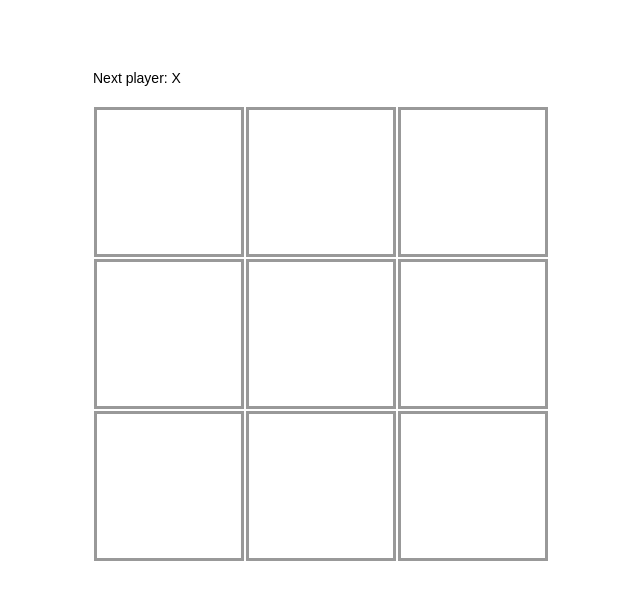
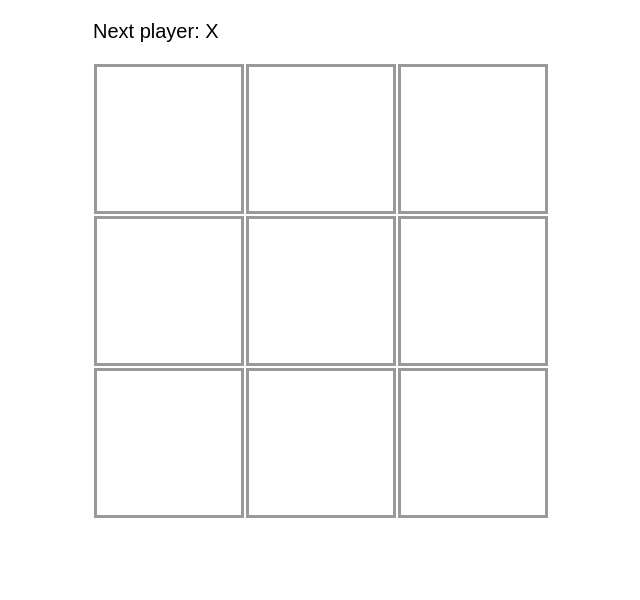
Before and after one commit to moathdlaimi/tictactoe_react, a React (Create React App) app: page / in a window 1280 px wide. Shown: the top 600 px of the page, without its empty margins (294-934 px from the left). Built offline with nearby package versions, Linux system fonts and the light colour scheme.

Commit message:
moved state to parent (Board)

```diff
--- a/src/App.js
+++ b/src/App.js
@@ -1,4 +1,3 @@
-import React from 'react';
 import Game from './components/Game';
 import './index.css';
 
--- a/src/components/Board.js
+++ b/src/components/Board.js
@@ -1,33 +1,39 @@
-import react from 'react';
+import { useState } from 'react';
 import Square from './Square';
 
 const Board = () => {
-  // const renderSquare(i) {
-  //   return <Square />;
-  // }
+  const [value, setValue] = useState(Array(9).fill(null));
 
+  const handelClick = (i) => {
+    console.log(i);
+    let newValue = value.slice();
+    newValue[i] = 'X';
+    setValue(newValue);
+    console.log(`newValue = ${newValue}`);
+  };
+
+  const renderSquare = (i) => {
+    return <Square value={value[i]} onClick={() => handelClick(i)} />;
+  };
   const status = 'Next player: X';
 
   return (
     <div className="board">
       <div className="status">{status}</div>
       <div className="board-row">
-        <Square />
-        <Square />
-        <Square />
+        {renderSquare(0)}
+        {renderSquare(1)}
+        {renderSquare(2)}
       </div>
       <div className="board-row">
-        <Square />
-        <Square />
-        <Square />
+        {renderSquare(3)}
+        {renderSquare(4)}
+        {renderSquare(5)}
       </div>
       <div className="board-row">
-        <Square />
-        <Square />
-        <Square />
-        {/* {renderSquare(6)}
+        {renderSquare(6)}
         {renderSquare(7)}
-        {renderSquare(8)} */}
+        {renderSquare(8)}
       </div>
     </div>
   );
--- a/src/components/Game.js
+++ b/src/components/Game.js
@@ -1,4 +1,3 @@
-import react from 'react';
 import Board from './Board';
 
 const Game = () => {
--- a/src/components/Square.js
+++ b/src/components/Square.js
@@ -1,7 +1,11 @@
-import react from 'react';
+// import { useState } from 'react';
 
-const Square = () => {
-  return <button className="square">{/* TODO */}</button>;
+const Square = (props) => {
+  return (
+    <button className="square" onClick={props.onClick}>
+      {props.value}
+    </button>
+  );
 };
 
 export default Square;
--- a/src/index.css
+++ b/src/index.css
@@ -1,5 +1,5 @@
 body {
-  font: 14px 'Century Gothic', Futura, sans-serif;
+  font: 20px 'Century Gothic', Futura, sans-serif;
   margin: 20px;
 }
 
@@ -24,7 +24,6 @@ ul {
   font-size: 24px;
   font-weight: bold;
   line-height: 34px;
-  text-align: center;
   width: 150px;
   height: 150px;
   margin: 1px;
@@ -45,9 +44,6 @@ ul {
   padding: 10px; */
   justify-content: center;
 }
-.board {
-  margin-top: 50px;
-}
 
 .game-info {
   margin-left: 20px;
```
